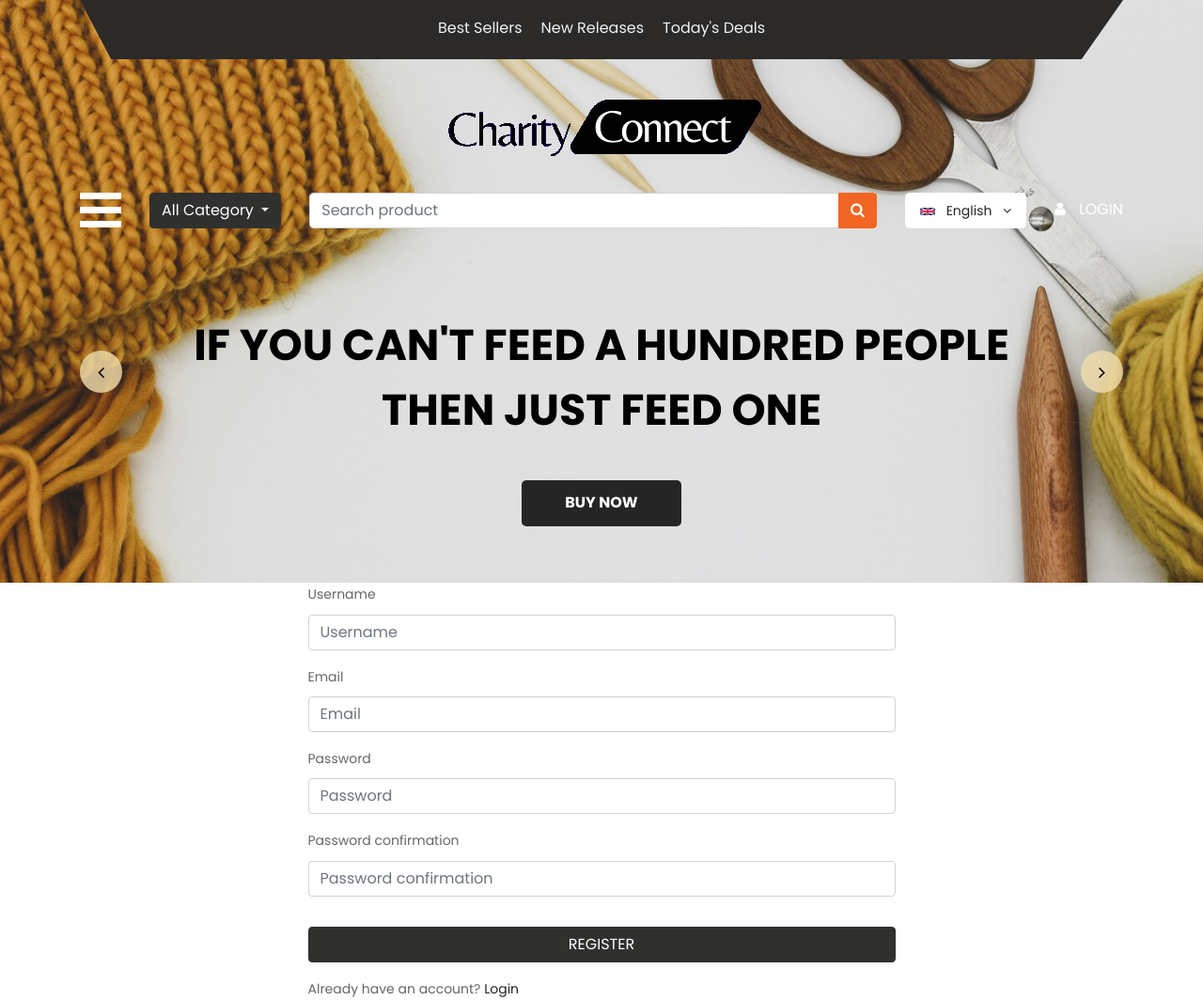
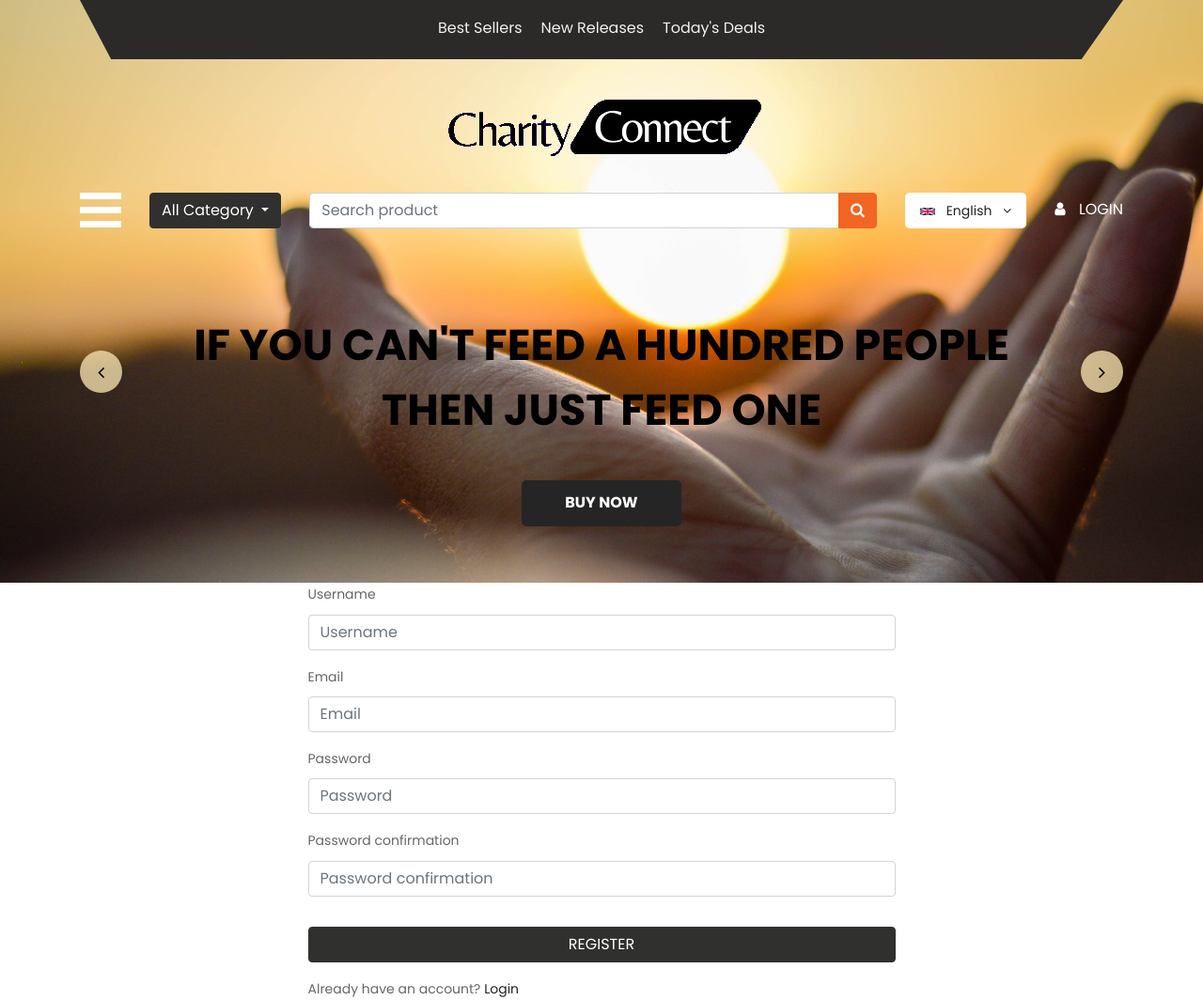
Before and after one commit to ncirlstudent/x20131640-codecommit, a Django app: page /accounts/register/ in a window 1280 px wide. Shown: the top 1064 px of the page at 94% size. Run offline with Django 4.2, Linux system fonts and the light colour scheme; data comes from the database, SQL or seed files in the repository; both versions use the stored data as it was after the commit; some libraries are stand-ins or nearby versions.

Commit message:
stly change

```diff
--- a/eshop/settings.py
+++ b/eshop/settings.py
@@ -37,8 +37,8 @@ SECRET_KEY = env.str('SECRET_KEY', 'sfjfjghf')
 DEBUG = env.str('DEBUG', False)
 
 
-ALLOWED_HOSTS = ['http://127.0.0.1:8080/','http://ec2-52-208-23-177.eu-west-1.compute.amazonaws.com:80', 'ec2-52-208-23-177.eu-west-1.compute.amazonaws.com', '*']
-CSRF_TRUSTED_ORIGINS = ['https://48253dcce37b46ce9d18f3ee16b69de2.vfs.cloud9.us-east-1.amazonaws.com','http://ec2-52-208-23-177.eu-west-1.compute.amazonaws.com','https://ec2-52-208-23-177.eu-west-1.compute.amazonaws.com']
+ALLOWED_HOSTS = ['http://127.0.0.1:8080/','http://ec2-52-208-23-177.eu-west-1.compute.amazonaws.com:80','ec2-52-208-23-177.eu-west-1.compute.amazonaws.com','*']
+CSRF_TRUSTED_ORIGINS = ['https://48253dcce37b46ce9d18f3ee16b69de2.vfs.cloud9.us-east-1.amazonaws.com','http://ec2-52-208-23-177.eu-west-1.compute.amazonaws.com','https://ec2-52-208-23-177.eu-west-1.compute.amazonaws.com',]
 
 
 # Application definition
--- a/static/css/style.css
+++ b/static/css/style.css
@@ -214,7 +214,7 @@ button {
 .banner_bg_main {
     width: 100%;
     float: left;
-    background-image: url(../images/backbround.png);
+    background-image: url(../images/background.png);
     height: auto;
     background-size: 100%;
     background-repeat: no-repeat;
```
Also changed, not shown: README.md, db.sqlite3, static/images/background.png (added).
